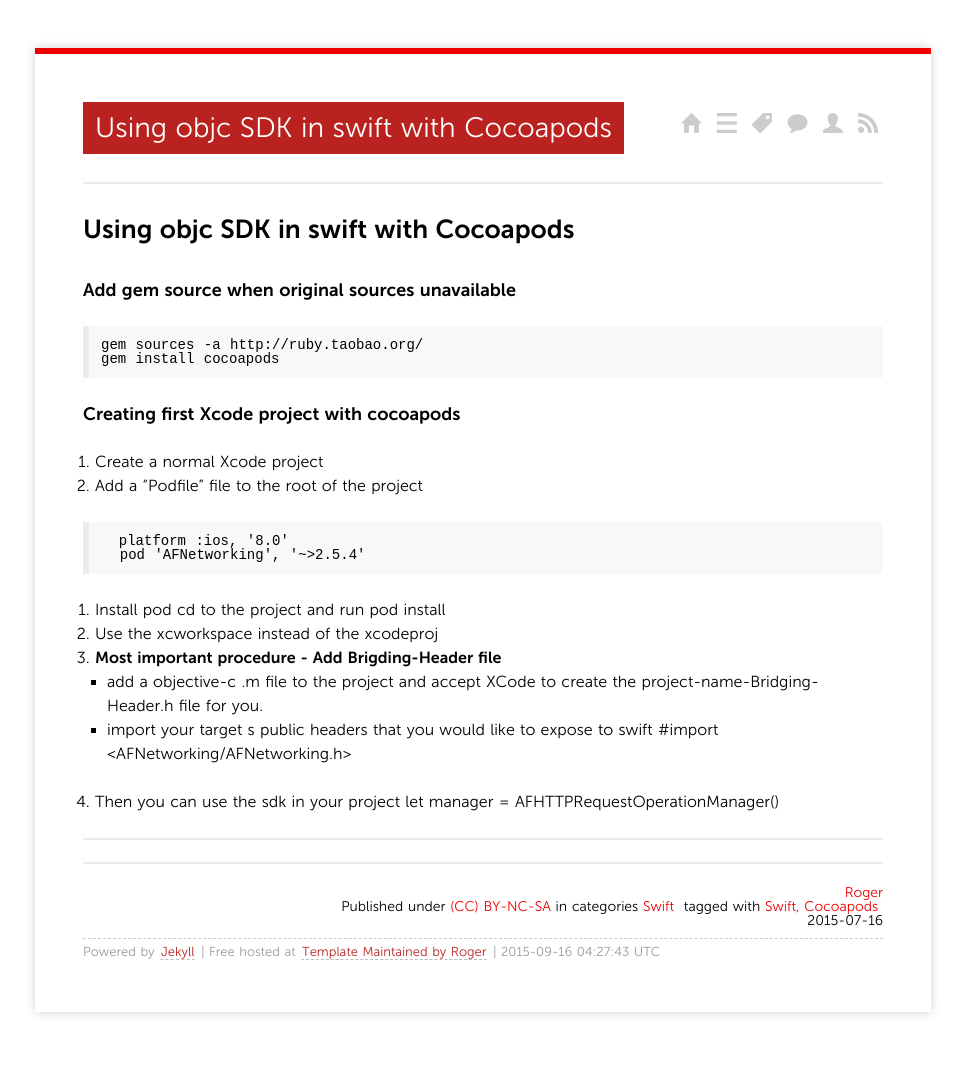
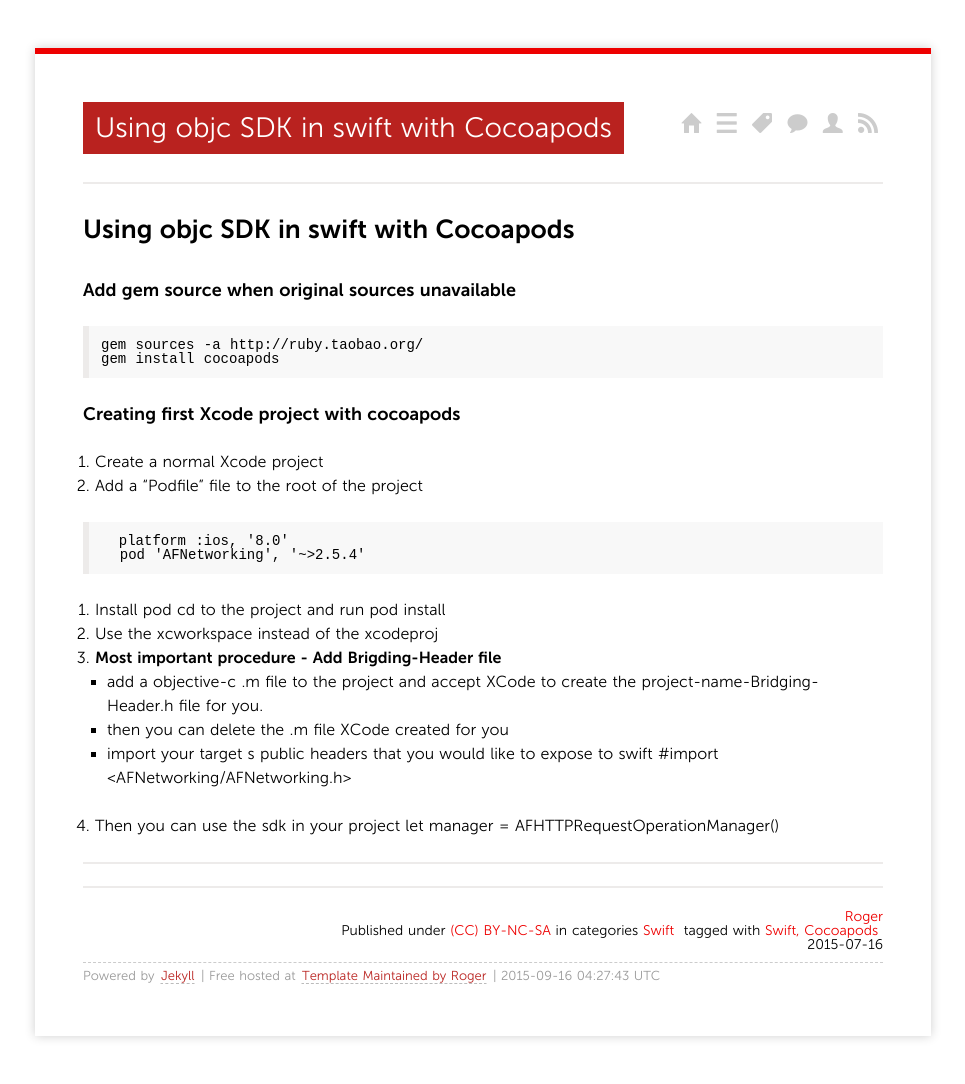
Before and after one commit to TJRoger/tjroger.github.io, a Jekyll site: the page built from _posts/2015/2015-07-16-Using-Objective-C-SDK-in-Swift-with-Cocoapods.md, in a window 1280 px wide. Shown: the whole page, without its empty margins (157-1122 px from the left). Built offline with Jekyll 4.4.1, drawn with Linux system fonts in a browser that asks for light colours; nearby versions of some CDN libraries; Markdown is read by kramdown in place of the engine named in the settings; comment, search, counter and statistics services are not loaded; before the commit the page ends 1060 px from its top, so only the background shows below that.

Commit message:
Update 2015-07-16-Using-Objective-C-SDK-in-Swift-with-Cocoapods.md

```diff
--- a/_posts/2015/2015-07-16-Using-Objective-C-SDK-in-Swift-with-Cocoapods.md
+++ b/_posts/2015/2015-07-16-Using-Objective-C-SDK-in-Swift-with-Cocoapods.md
@@ -28,6 +28,7 @@ cd to the project and run `pod install`
 4. Use the `xcworkspace` instead of the `xcodeproj`
 5. **Most important procedure - Add `Brigding-Header` file**
   * add a objective-c `.m` file to the project and accept XCode to create the `project-name-Bridging-Header.h` file for you.
+  * then you can delete the `.m` file XCode created for you
   * import your target s public headers that you would like to expose to swift
   `#import <AFNetworking/AFNetworking.h>`
 6. Then you can use the sdk in your project
```
